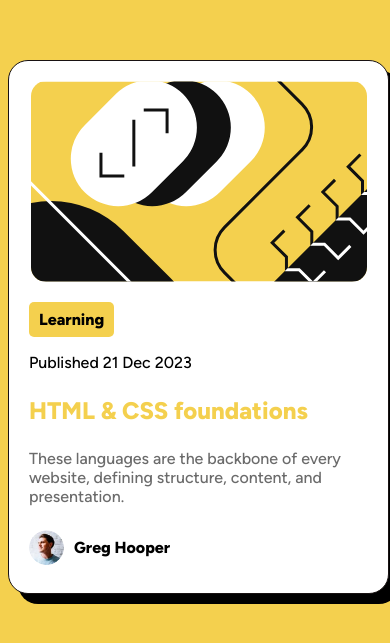
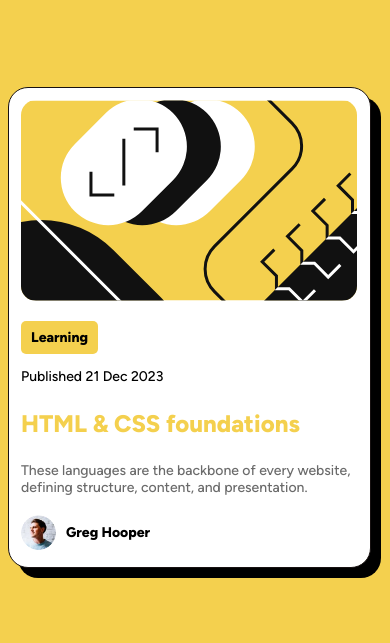
Before and after one commit to Antonio-Jacal/blog_card, a plain HTML site: page index.html in a window 390 px wide. Shown: the part 103-746 px from the top of the page. Drawn offline with Linux system fonts and the light colour scheme.

Commit message:
Se mejor la adaptacion del diseño a celulares pequeños

```diff
--- a/styles.css
+++ b/styles.css
@@ -22,7 +22,8 @@ body {
 }
 
 article {
-    width: 339px;
+    width: 90%;
+    max-width: 350px;
     background-color: var(--White);
     padding: 20px;
     border: 0.12rem solid rgb(24, 18, 18);
@@ -82,3 +83,13 @@ article footer {
     border-radius: 50%;
     margin-right: 10px;
 }
+
+@media (max-width: 480px) {
+    body {
+        font-size: 14px;
+    }
+
+    article {
+        padding: 12px;
+    }
+}
```
